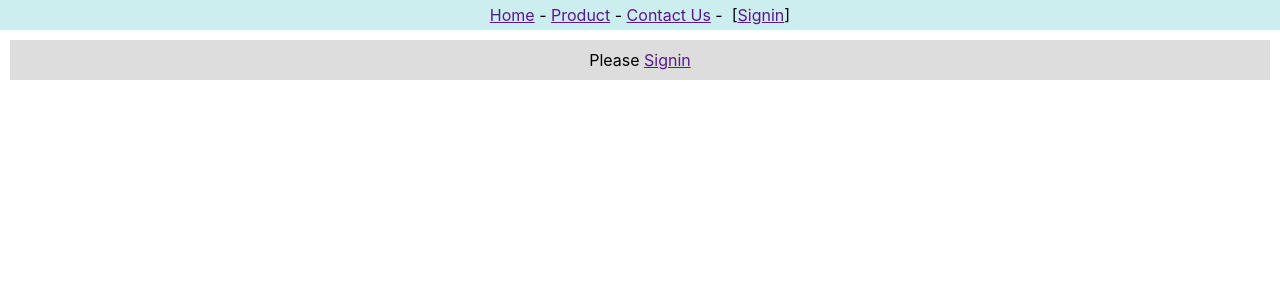
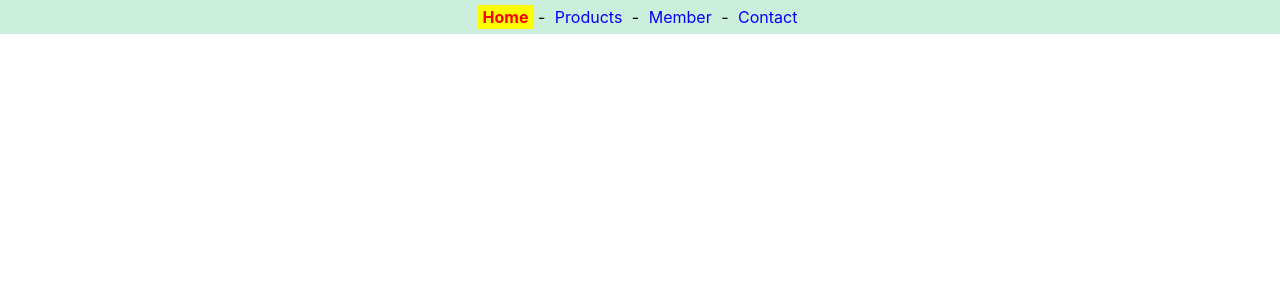
Before and after one commit to LightVolt/app1, a React (Create React App) app: page / in a window 1280 px wide. Shown: the top 300 px of the page. Built offline with nearby package versions, Linux system fonts and the light colour scheme.

Commit message:
Router 12-2-69

```diff
--- a/package.json
+++ b/package.json
@@ -9,6 +9,7 @@
     "@testing-library/user-event": "^13.5.0",
     "react": "^19.2.3",
     "react-dom": "^19.2.3",
+    "react-router-dom": "^7.13.0",
     "react-scripts": "5.0.1",
     "web-vitals": "^2.1.4"
   },
--- a/src/App.js
+++ b/src/App.js
@@ -1,17 +1,8 @@
-import { userContext } from "./context";
 import React from "react";
-import Content2 from "./context-content2";
-import Header2 from "./context-header2";
+import Router2 from "./router2";
 
 function App() {
-
-  let [user, setUser] = React.useState()
-  return(
-    <userContext.Provider value={[user, setUser]}>
-      <Header2/>
-      <Content2/>
-    </userContext.Provider>
-  )
+  return <Router2/>
 }
 
 export default App;
--- /dev/null
+++ b/src/navlink.css
@@ -0,0 +1,16 @@
+.nav{
+    background-color: #ced;
+    padding: 7px;
+    text-align: center;
+}
+.menu{
+    color: blue;
+    text-decoration: none;
+    padding: 2px 5px;
+}
+.active_menu{
+    color: red;
+    background-color: yellow;
+    text-decoration: none;
+    padding: 2px 5px;
+}
--- /dev/null
+++ b/src/router2.js
@@ -0,0 +1,21 @@
+import React from "react";
+import './navlink.css'
+import { BrowserRouter, NavLink } from "react-router-dom";
+
+export default function Router2(){
+    return (
+        <BrowserRouter>
+            <nav className="nav">
+                <NavLink to='/'
+                    className={({ isActive }) => isActive ? "active_menu" : "menu"}
+                    style={({ isActive }) => { return { fontWeight: isActive ? "bold" : "" }; }}>Home</NavLink> -&nbsp;
+                <NavLink to='products' className={({ isActive }) => isActive ? "active_menu" : "menu"}>
+                    Products</NavLink> -&nbsp;
+                <NavLink to='member' className={({ isActive }) => isActive ? "active_menu" : "menu"}>
+                    Member</NavLink> -&nbsp;
+                <NavLink to='contact' className={({ isActive }) => isActive ? "active_menu" : "menu"}>
+                    Contact</NavLink>
+            </nav>
+        </BrowserRouter>
+    )
+}
```
Also changed, not shown: 1 other file (tests, documents, lock files or other folders).
